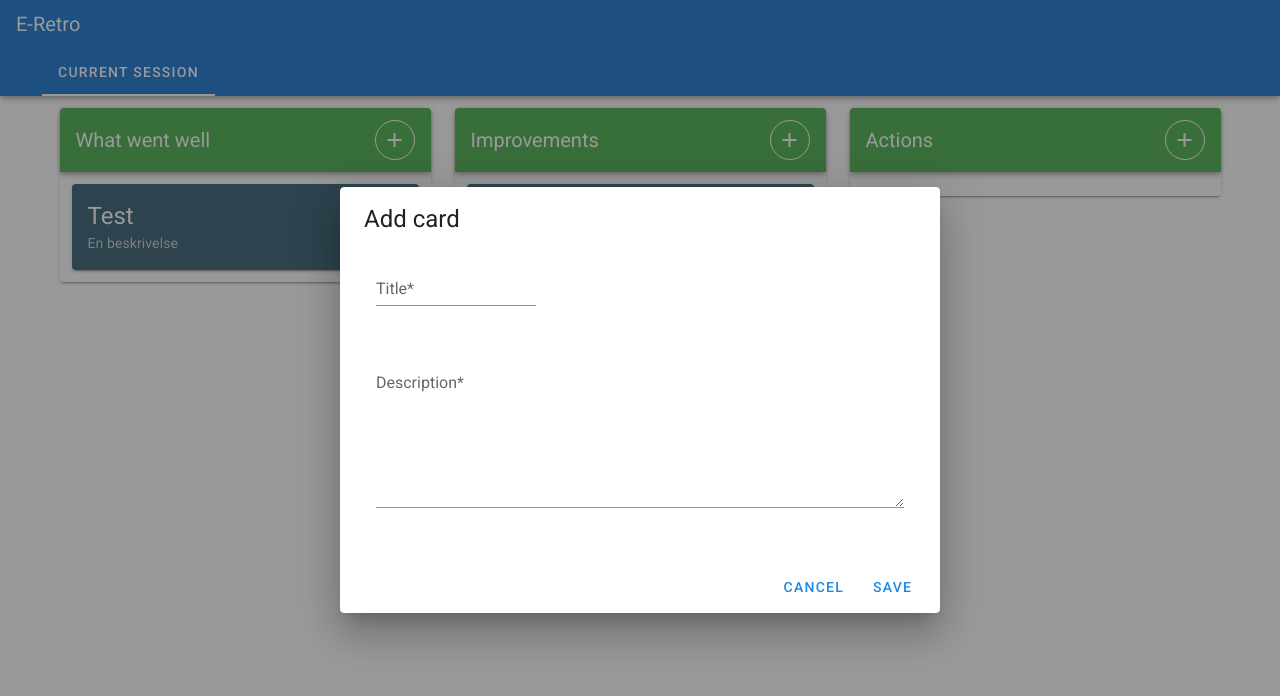
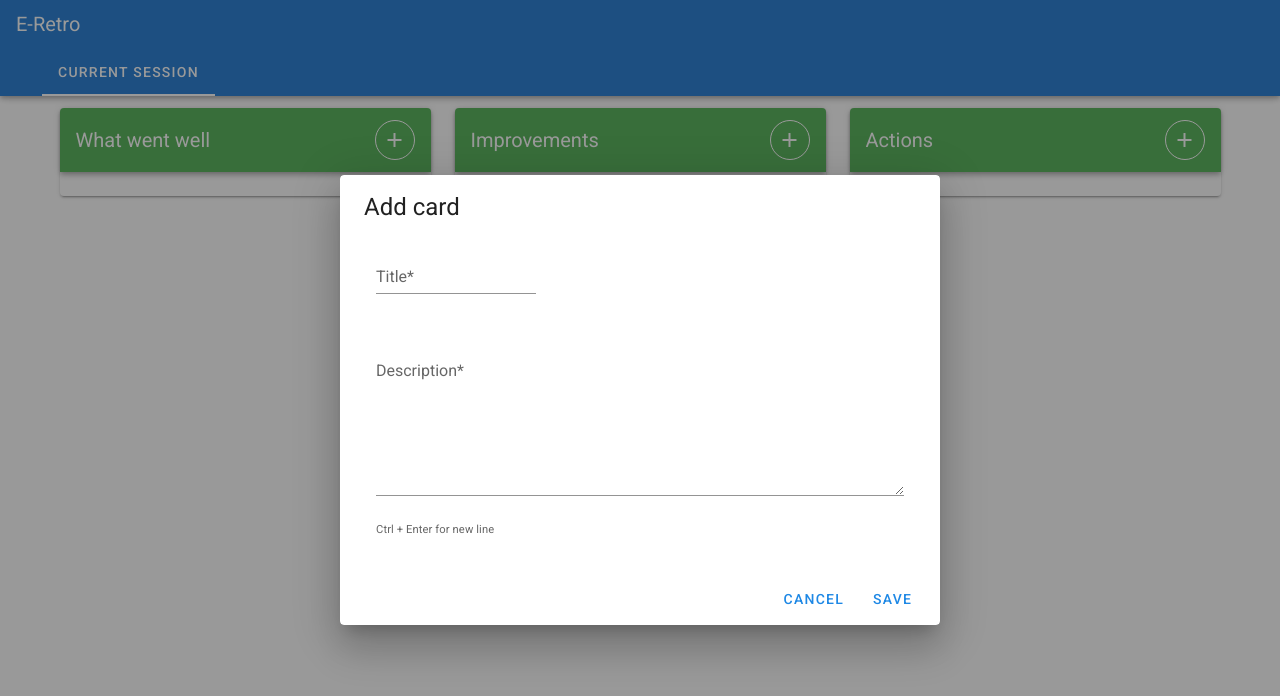
Before and after one commit to Emanjo/E-Retro-Client-Web, a Vue app: page /session in a window 1280 px wide. Both pictures are taken after a click on the button 394 px from the left and 140 px from the top of the page. Shown: the top 696 px of the page. Built offline with nearby package versions, Linux system fonts and the light colour scheme.

Commit message:
Added possibility to click enter and esc when adding card

```diff
--- a/src/components/SessionFormAddCardModal.vue
+++ b/src/components/SessionFormAddCardModal.vue
@@ -5,7 +5,7 @@
         <v-icon>mdi-plus</v-icon>
       </v-btn>
     </template>
-    <v-card>
+    <v-card @keyup.enter.exact="addElement" @keyup.esc="dialog = false">
       <v-card-title>
         <span class="text-h5">Add card</span>
       </v-card-title>
@@ -28,6 +28,7 @@
               ></v-textarea>
             </v-col>
           </v-row>
+          <small> Ctrl + Enter for new line</small>
         </v-container>
       </v-card-text>
       <v-card-actions>
--- a/src/views/SessionOverview.vue
+++ b/src/views/SessionOverview.vue
@@ -36,12 +36,8 @@ import ListModel from "../models/ListModel";
   },
 })
 export default class SessionOverview extends Vue {
-  whatWentWellList: ListModel[] = [
-    { title: "Test", description: "En beskrivelse" },
-  ];
-  improvementList: ListModel[] = [
-    { title: "Lala", description: "En asdasdasdsa" },
-  ];
+  whatWentWellList: ListModel[] = [];
+  improvementList: ListModel[] = [];
   actionList: ListModel[] = [];
 }
 </script>
```
